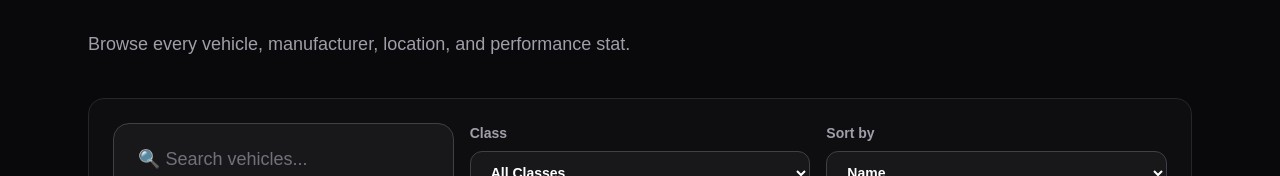
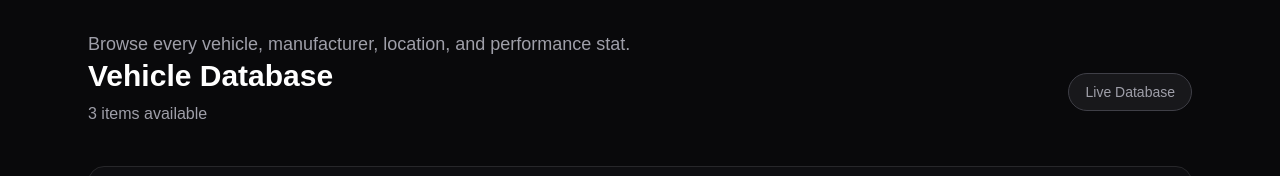
Before and after one commit to dowens0726-ui/atlashub, a Next.js app: page /vehicles in a window 1280 px wide. Shown: the part 211-387 px from the top of the page. Built offline with nearby package versions, Linux system fonts and the light colour scheme.

Commit message:
Add discovery toolbar to vehicles page

```diff
--- a/app/vehicles/page.tsx
+++ b/app/vehicles/page.tsx
@@ -1,5 +1,6 @@
 "use client";
 
+import DiscoveryToolbar from "../components/discovery/DiscoveryToolbar";
 import DiscoveryPanel from "../components/discovery/DiscoveryPanel";
 import { FilterDropdown, SortDropdown } from "../components/discovery";
 import { useState } from "react";
@@ -54,12 +55,17 @@ const matchesClass =
     <main className="min-h-screen bg-zinc-950 text-white">
       <Container className="py-16">
         <PageHeader
-          eyebrow="AtlasHub"
-          title="Vehicles"
-          description="Browse every vehicle, manufacturer, location, and performance stat."
-        />
+  eyebrow="AtlasHub"
+  title="Vehicles"
+  description="Browse every vehicle, manufacturer, location, and performance stat."
+/>
 
-        <DiscoveryPanel>
+<DiscoveryToolbar
+  title="Vehicle Database"
+  count={vehicles.length}
+/>
+
+<DiscoveryPanel>
   <SearchBar
   value={searchQuery}
   onChange={setSearchQuery}
```
